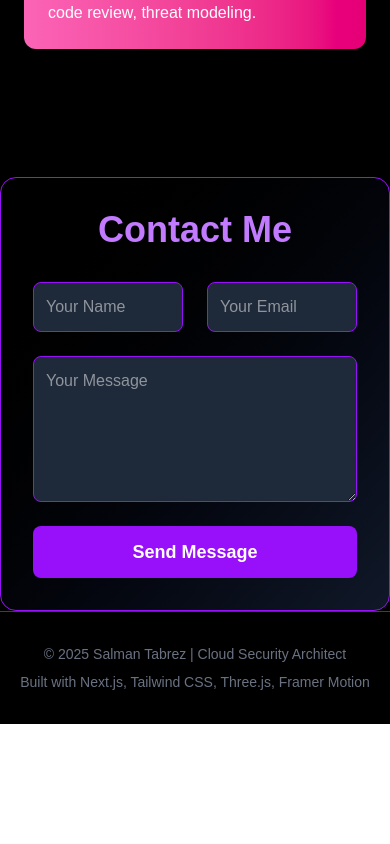
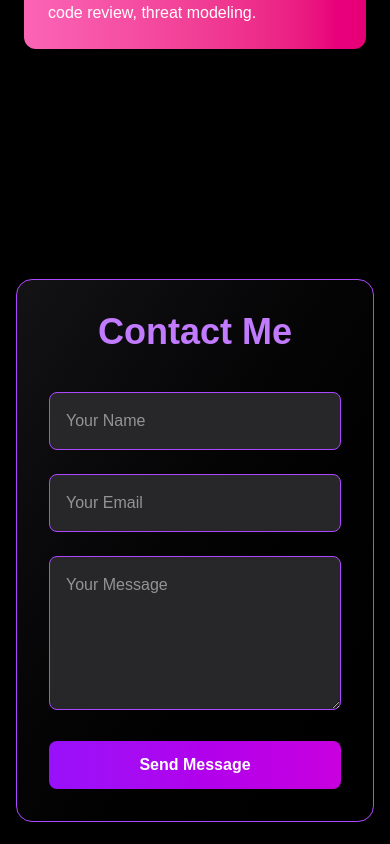
Before and after one commit to salman8160/salman-next-portfolio, a Next.js app: page / in a window 390 px wide. Shown: the part 5380-6224 px from the top of the page. Before the commit the page ends 6104 px from the top, so only its background shows below. Built offline with nearby package versions, Linux system fonts and the light colour scheme.

Commit message:
Add EmailJS auto-reply and admin notification logic

```diff
--- a/src/components/Contact.tsx
+++ b/src/components/Contact.tsx
@@ -1,99 +1,95 @@
-'use client';
+// app/contact/page.tsx or components/Contact.tsx
+'use client'
 
-import React, { useState } from 'react';
-import emailjs from 'emailjs-com';
-import { motion } from 'framer-motion';
-
-const SERVICE_ID = 'service_aai4rps';
-const TEMPLATE_AUTO_REPLY = 'template_w504cfh';
-const TEMPLATE_CONTACT_US = 'template_4u4u9xx';
-const PUBLIC_KEY = 'zPMOx3aXE2kluPXN7';
+import { useState } from 'react'
+import emailjs from 'emailjs-com'
+import { motion } from 'framer-motion'
 
 const Contact = () => {
-  const [formData, setFormData] = useState({ name: '', email: '', message: '' });
-  const [status, setStatus] = useState<'idle' | 'loading' | 'success' | 'error'>('idle');
+  const [formData, setFormData] = useState({ name: '', email: '', message: '' })
+  const [success, setSuccess] = useState(false)
+  const [error, setError] = useState(false)
 
   const handleChange = (e: React.ChangeEvent<HTMLInputElement | HTMLTextAreaElement>) => {
-    setFormData({ ...formData, [e.target.name]: e.target.value });
-  };
+    setFormData({ ...formData, [e.target.name]: e.target.value })
+  }
 
-  const sendEmails = async () => {
-    setStatus('loading');
-    const params = {
-      name: formData.name,
-      email: formData.email,
-      message: formData.message,
-      title: 'New Contact Form Submission',
-    };
-
+  const handleSubmit = async (e: React.FormEvent) => {
+    e.preventDefault()
     try {
-      await emailjs.send(SERVICE_ID, TEMPLATE_AUTO_REPLY, params, PUBLIC_KEY);
-      await emailjs.send(SERVICE_ID, TEMPLATE_CONTACT_US, params, PUBLIC_KEY);
-      setStatus('success');
-      setFormData({ name: '', email: '', message: '' });
+      await emailjs.send(
+        'service_aai4rps',
+        'template_4u4u9xx',
+        formData,
+        'Yq5UB_B3EvjgbbFdu'
+      )
+      setSuccess(true)
+      setError(false)
+      setFormData({ name: '', email: '', message: '' })
     } catch (err) {
-      console.error('Email send error:', err);
-      setStatus('error');
+      setError(true)
+      setSuccess(false)
     }
-  };
-
-  const handleSubmit = (e: React.FormEvent) => {
-    e.preventDefault();
-    sendEmails();
-  };
+  }
 
   return (
-    <motion.div
+    <motion.section
+      id="contact"
       initial={{ opacity: 0, y: 50 }}
-      animate={{ opacity: 1, y: 0 }}
-      transition={{ duration: 0.7, ease: 'easeOut' }}
-      className="max-w-4xl mx-auto mt-12 p-8 rounded-2xl bg-gradient-to-br from-black to-gray-900 border border-purple-600 shadow-xl"
+      whileInView={{ opacity: 1, y: 0 }}
+      transition={{ duration: 0.6 }}
+      className="flex justify-center items-center min-h-screen px-4 py-16 bg-black text-white"
     >
-      <h2 className="text-4xl font-bold text-center text-purple-400 mb-8">Contact Me</h2>
-      <form onSubmit={handleSubmit} className="grid grid-cols-2 gap-6 text-white">
+      <div className="w-full max-w-5xl p-8 rounded-2xl border border-purple-500 bg-gradient-to-br from-zinc-900/80 to-black/70 backdrop-blur-md shadow-xl">
+        <h2 className="text-4xl font-bold text-center text-purple-400 mb-10">Contact Me</h2>
+
+        <form onSubmit={handleSubmit} className="space-y-6">
+          <div className="flex flex-col md:flex-row md:space-x-6 space-y-6 md:space-y-0">
             <input
+              name="name"
               type="text"
-          name="name"
-          placeholder="Your Name"
               value={formData.name}
               onChange={handleChange}
+              placeholder="Your Name"
               required
-          className="p-3 rounded-lg bg-gray-800 border border-purple-600 col-span-1 focus:outline-none focus:ring-2 focus:ring-purple-500"
+              className="flex-1 p-4 rounded-lg bg-zinc-800 text-white border border-purple-500 focus:outline-none focus:ring-2 focus:ring-purple-500 transition-all"
             />
             <input
+              name="email"
               type="email"
-          name="email"
-          placeholder="Your Email"
               value={formData.email}
               onChange={handleChange}
+              placeholder="Your Email"
               required
-          className="p-3 rounded-lg bg-gray-800 border border-purple-600 col-span-1 focus:outline-none focus:ring-2 focus:ring-purple-500"
+              className="flex-1 p-4 rounded-lg bg-zinc-800 text-white border border-purple-500 focus:outline-none focus:ring-2 focus:ring-purple-500 transition-all"
             />
+          </div>
+
           <textarea
             name="message"
-          placeholder="Your Message"
             value={formData.message}
             onChange={handleChange}
+            placeholder="Your Message"
+            rows={5}
             required
-          rows={5}
-          className="col-span-2 p-3 rounded-lg bg-gray-800 border border-purple-600 focus:outline-none focus:ring-2 focus:ring-purple-500"
+            className="w-full p-4 rounded-lg bg-zinc-800 text-white border border-purple-500 focus:outline-none focus:ring-2 focus:ring-purple-500 transition-all"
           />
-        <button
+
+          <motion.button
+            whileHover={{ scale: 1.05 }}
+            whileTap={{ scale: 0.95 }}
             type="submit"
-          className="col-span-2 w-full py-3 rounded-lg bg-purple-600 hover:bg-purple-700 transition font-semibold text-lg"
+            className="w-full py-3 px-6 rounded-lg bg-gradient-to-r from-purple-600 to-fuchsia-600 text-white font-semibold hover:shadow-[0_0_15px_rgba(255,0,255,0.5)] transition-all"
           >
             Send Message
-        </button>
+          </motion.button>
+
+          {success && <p className="text-green-400 text-center mt-4">Message sent successfully!</p>}
+          {error && <p className="text-red-500 text-center mt-4">Failed to send message. Please try again.</p>}
         </form>
+      </div>
+    </motion.section>
+  )
+}
 
-      {status === 'success' && (
-        <p className="mt-4 text-green-400 text-center">Message sent successfully!</p>
-      )}
-      {status === 'error' && (
-        <p className="mt-4 text-red-400 text-center">Failed to send message. Please try again.</p>
-      )}
-    </motion.div>
-  );
-};
-
-export default Contact;
+export default Contact
```
Lines whose indentation alone changed are shown as unchanged.
